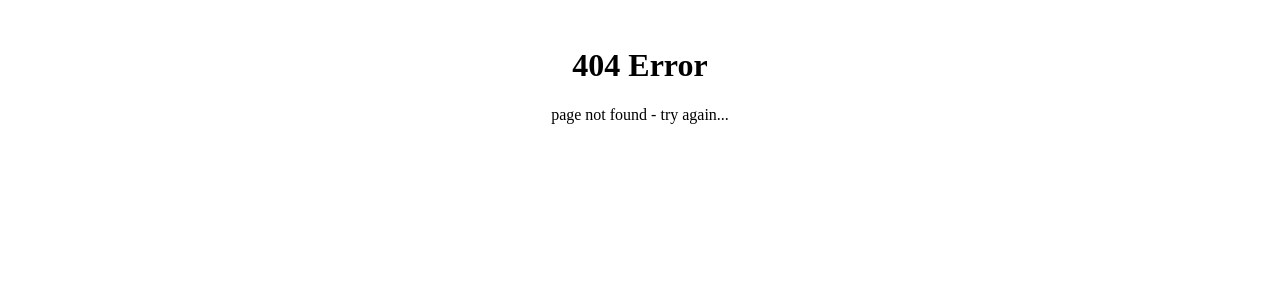
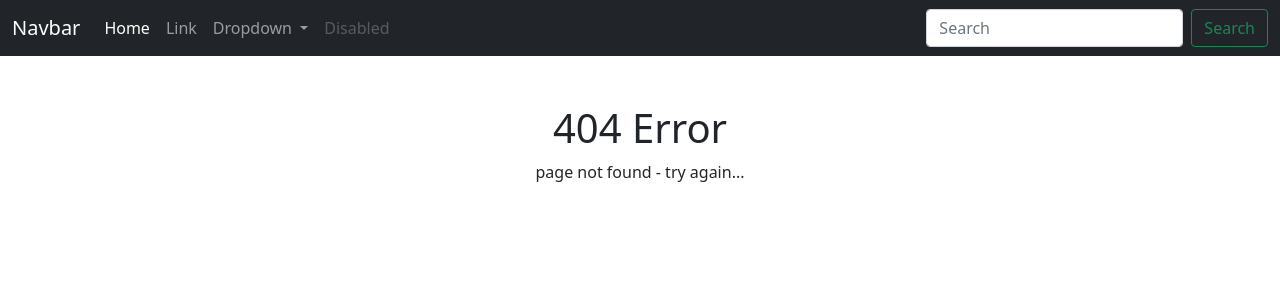
Before and after one commit to iMaary/project-blog-hiperhabit-flask, a Flask app: template templates/404.html in a window 1280 px wide. Shown: the top 300 px of the page. Run offline with Flask 2, Linux system fonts and the light colour scheme; the template is opened without the code that fills it, so the values that code supplies are empty.

Commit message:
base bootstrap and navbar added

```diff
--- a/templates/404.html
+++ b/templates/404.html
@@ -1,5 +1,11 @@
-<br>
-<center>
-    <h1>404 Error</h1>
-    <p>page not found - try again...</p>
-</center>
+{% extends 'base.html' %}
+
+{% block content %}
+
+    <br>
+    <center>
+        <h1>404 Error</h1>
+        <p>page not found - try again...</p>
+    </center>
+
+{% endblock %}
--- /dev/null
+++ b/templates/base.html
@@ -0,0 +1,38 @@
+<!doctype html>
+<html lang="pt-br">
+<head>
+<!-- Required meta tags -->
+<meta charset="utf-8">
+<meta name="viewport" content="width=device-width, initial-scale=1">
+<!-- Bootstrap CSS -->
+<link href="https://cdn.jsdelivr.net/npm/bootstrap@5.0.0/dist/css/bootstrap.min.css"
+rel="stylesheet"
+integrity="sha384-wEmeIV1mKuiNpC+IOBjI7aAzPcEZeedi5yW5f2yOq55WWLwNGmvvx4U
+m1vskeMj0" crossorigin="anonymous">
+<title>Hipertech</title>
+</head>
+<body>
+    {% include 'navbar.html' %}
+    <br/>
+    <div class="container">
+        {% block content %}
+
+        {% endblock %}
+    </div>
+
+<!-- Optional JavaScript; choose one of the two! -->
+<!-- Option 1: Bootstrap Bundle with Popper -->
+<script src="https://cdn.jsdelivr.net/npm/bootstrap@5.0.0/dist/js/bootstrap.bundle.min.js"
+integrity="sha384-p34f1UUtsS3wqzfto5wAAmdvj+osOnFyQFpp4Ua3gs/ZVWx6oOypYoCJh
+GGScy+8" crossorigin="anonymous"></script>
+<!-- Option 2: Separate Popper and Bootstrap JS -->
+<!--
+<script src="https://cdn.jsdelivr.net/npm/@popperjs/core@2.9.2/dist/umd/popper.min.js"
+integrity="sha384-IQsoLXl5PILFhosVNubq5LC7Qb9DXgDA9i+tQ8Zj3iwWAwPtgFTxbJ8NT4
+GN1R8p" crossorigin="anonymous"></script>
+<script src="https://cdn.jsdelivr.net/npm/bootstrap@5.0.0/dist/js/bootstrap.min.js"
+integrity="sha384-lpyLfhYuitXl2zRZ5Bn2fqnhNAKOAaM/0Kr9laMspuaMiZfGmfwRNFh8HlMy
+49eQ" crossorigin="anonymous"></script>
+-->
+</body>
+</html>
--- a/templates/index.html
+++ b/templates/index.html
@@ -1,3 +1,7 @@
+{% extends 'base.html' %}
+
+{% block content %}
+
     <h1>Hello World!</h1>
 
     <p>This is my first webpage!</p>
@@ -12,3 +16,5 @@
 
     <br/>
     {{favorites_pizza.0}}
+
+{% endblock %}
--- /dev/null
+++ b/templates/navbar.html
@@ -0,0 +1,36 @@
+<nav class="navbar navbar-expand-lg navbar-dark bg-dark">
+    <div class="container-fluid">
+      <a class="navbar-brand" href="#">Navbar</a>
+      <button class="navbar-toggler" type="button" data-bs-toggle="collapse" data-bs-target="#navbarSupportedContent" aria-controls="navbarSupportedContent" aria-expanded="false" aria-label="Toggle navigation">
+        <span class="navbar-toggler-icon"></span>
+      </button>
+      <div class="collapse navbar-collapse" id="navbarSupportedContent">
+        <ul class="navbar-nav me-auto mb-2 mb-lg-0">
+          <li class="nav-item">
+            <a class="nav-link active" aria-current="page" href="#">Home</a>
+          </li>
+          <li class="nav-item">
+            <a class="nav-link" href="#">Link</a>
+          </li>
+          <li class="nav-item dropdown">
+            <a class="nav-link dropdown-toggle" href="#" id="navbarDropdown" role="button" data-bs-toggle="dropdown" aria-expanded="false">
+              Dropdown
+            </a>
+            <ul class="dropdown-menu" aria-labelledby="navbarDropdown">
+              <li><a class="dropdown-item" href="#">Action</a></li>
+              <li><a class="dropdown-item" href="#">Another action</a></li>
+              <li><hr class="dropdown-divider"></li>
+              <li><a class="dropdown-item" href="#">Something else here</a></li>
+            </ul>
+          </li>
+          <li class="nav-item">
+            <a class="nav-link disabled" href="#" tabindex="-1" aria-disabled="true">Disabled</a>
+          </li>
+        </ul>
+        <form class="d-flex">
+          <input class="form-control me-2" type="search" placeholder="Search" aria-label="Search">
+          <button class="btn btn-outline-success" type="submit">Search</button>
+        </form>
+      </div>
+    </div>
+  </nav>
```
Also changed, not shown: templates/500.html (+11 -5 lines), templates/user.html (+7 -1 lines). Lines whose indentation alone changed are shown as unchanged.
